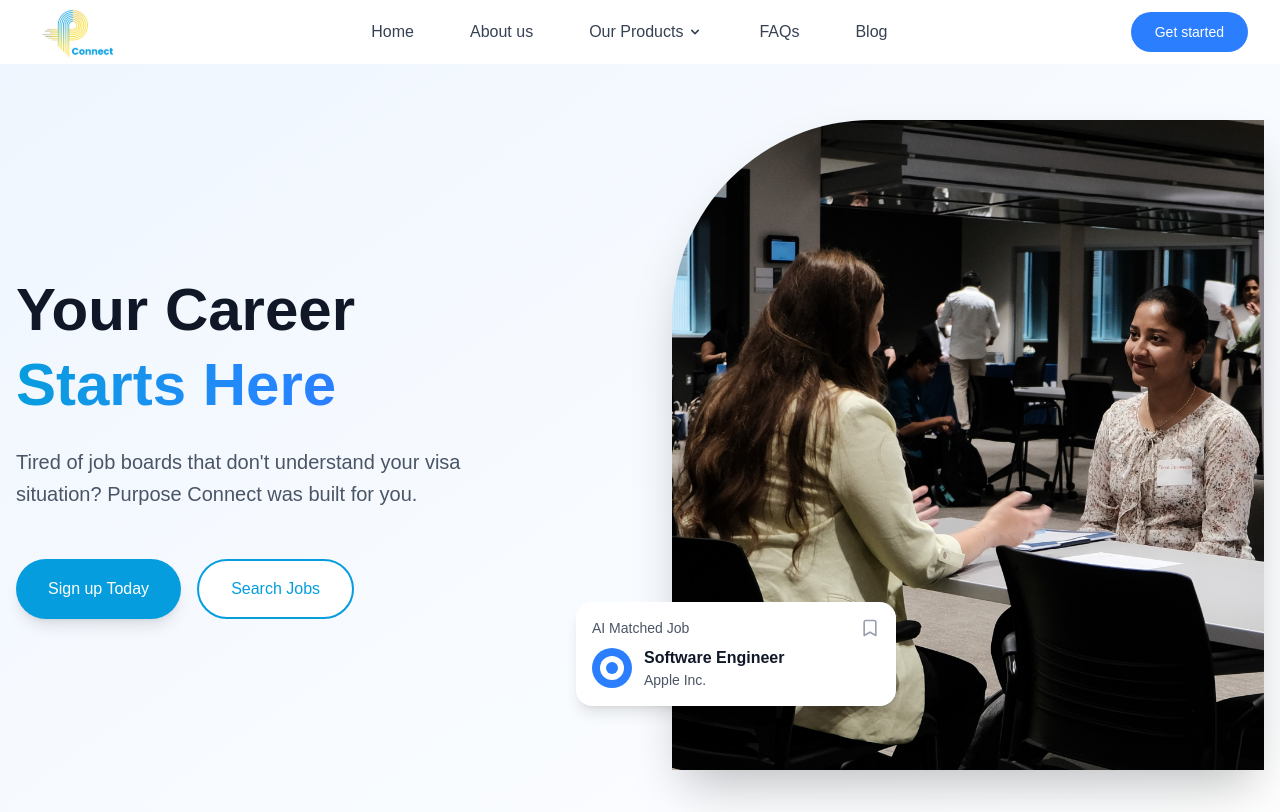
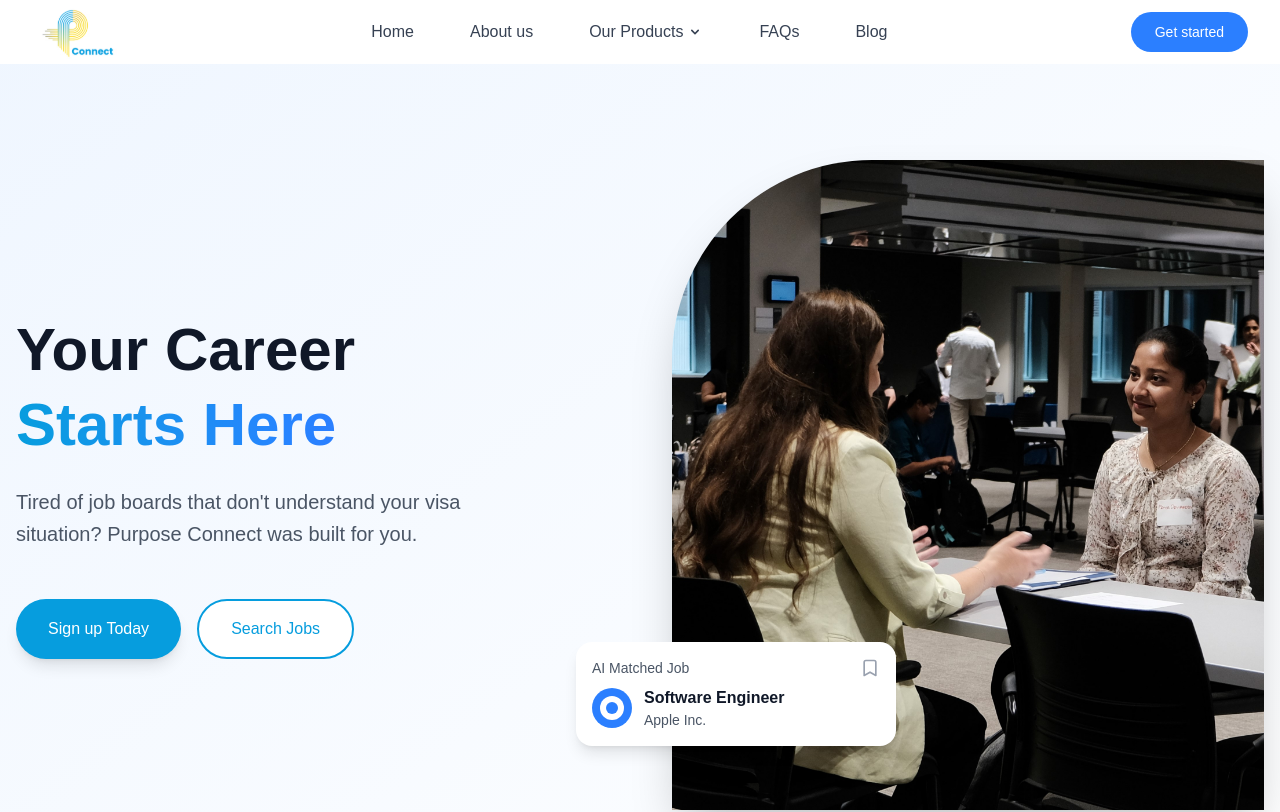
Before and after one commit to Benmore-Studio/purpose-connect, a Next.js app: page /students in a window 1280 px wide. Shown: the top 812 px of the page. Built offline with nearby package versions, Linux system fonts and the light colour scheme.

Commit message:
Spacing updates

```diff
--- a/app/ui/faq/landing.tsx
+++ b/app/ui/faq/landing.tsx
@@ -139,7 +139,7 @@
   const currentSection = faqSections.find(section => section.id === activeTab);
 
   return (
-    <section className="bg-white py-40 min-h-screen">
+    <section className="bg-white py-20 lg:py-40 min-h-screen">
       <div className="max-w-4xl mx-auto px-4 sm:px-6 lg:px-8">
         {/* Header */}
         <div
--- a/app/ui/students/landing.tsx
+++ b/app/ui/students/landing.tsx
@@ -21,7 +21,7 @@
   };
 
   return (
-    <div className="bg-gradient-to-br from-blue-50 to-white flex items-center justify-center px-4 py-20 lg:py-30 relative overflow-hidden">
+    <div className="bg-gradient-to-br from-blue-50 to-white flex items-center justify-center px-4 py-30 lg:py-40 relative overflow-hidden">
       <div className="max-w-7xl w-full relative z-10">
         {/* Mobile Layout - Single Column */}
         <div className="lg:hidden space-y-8 text-center">
```
